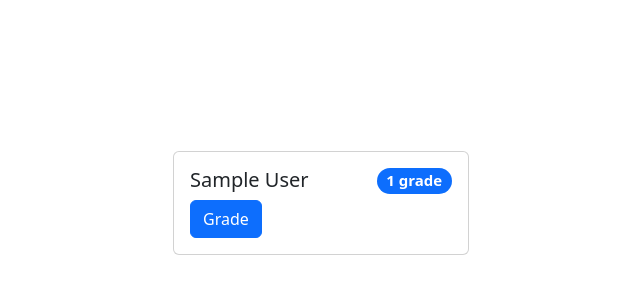
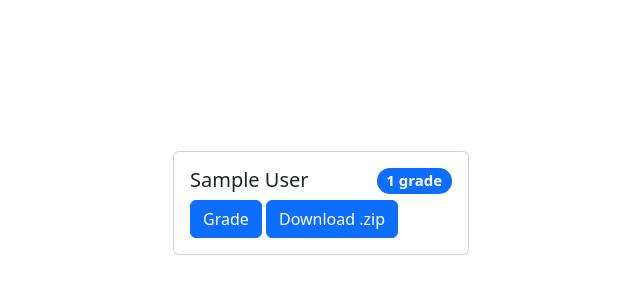
Before and after one commit to nrubin29/girls_hack_lm, a Django app: page /grader in a window 1280 px wide. Shown: the part 225-525 px from the top of the page, without its empty margins (319-959 px from the left). Run offline with Django 3.2, Linux system fonts and the light colour scheme; a user stored in the database is signed in; tables that the repository leaves empty hold one stand-in row (values such as "Sample post"); some libraries are stand-ins or nearby versions.

Commit message:
Added "Download .zip" buttons

```diff
--- a/templates/grade.html
+++ b/templates/grade.html
@@ -46,6 +46,8 @@
                     {% endfor %}
                 </select>
                 <textarea id="codeMirror"></textarea>
+                <br>
+                <a href="{{ submission.file.url }}" class="btn btn-primary">Download .zip</a>
             </div>
         </div>
         <form method="post">
--- a/templates/grader.html
+++ b/templates/grader.html
@@ -26,6 +26,7 @@
                             <span class="badge rounded-pill bg-primary align-bottom float-end">{{ submission.grade_set.count }} grade{{ submission.grade_set.count | pluralize }}</span>
                         </h5>
                         <a href="{% url 'grade' submission.id %}" class="btn btn-primary">Grade</a>
+                        <a href="{{ submission.file.url }}" class="btn btn-primary">Download .zip</a>
                     </div>
                 </div>
             </div>
```
